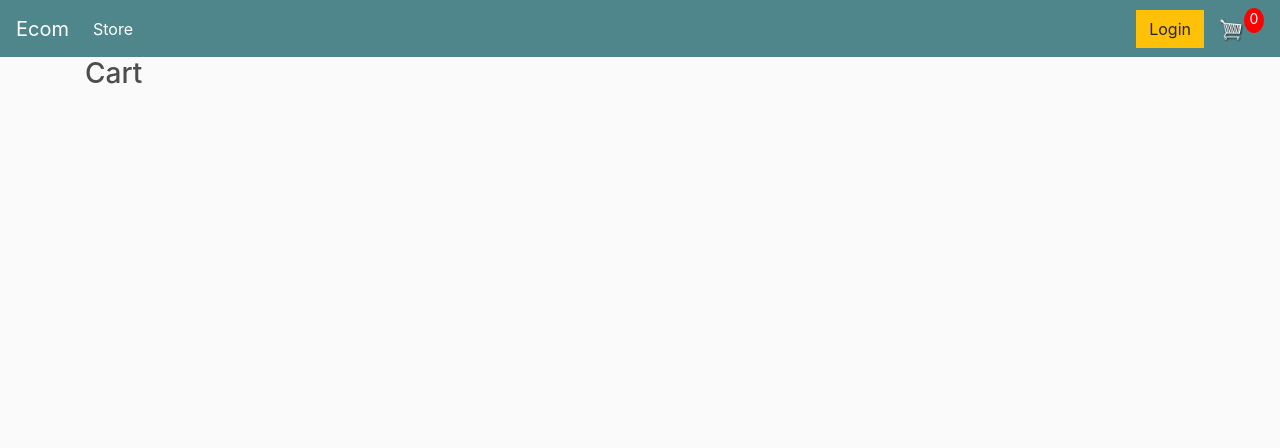
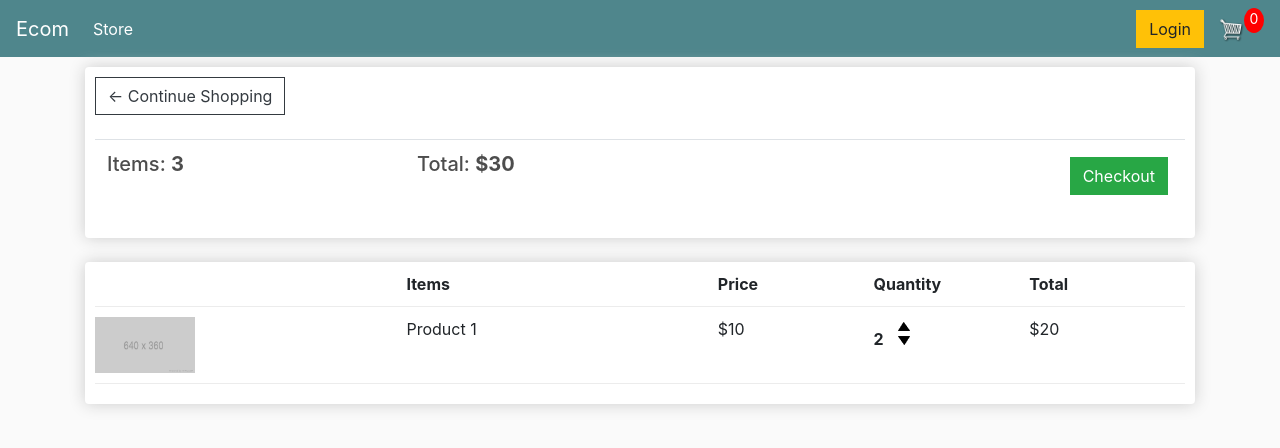
Before and after one commit to mustafasmnc/DjangoEcommerce, a Django app: page /cart/ in a window 1280 px wide. Shown: the top 448 px of the page. Run offline with Django 3.2, Linux system fonts and the light colour scheme; lists and menus that the app fills with data are empty; some libraries are stand-ins or nearby versions.

Commit message:
Style Cart Page

```diff
--- a/ecommerce/store/templates/store/cart.html
+++ b/ecommerce/store/templates/store/cart.html
@@ -2,6 +2,53 @@
 {% load static %}
 {% block content %}
 
-<h3>Cart</h3>
+<div class="row">
+    <div class="col-lg-12">
+        <div class="box-element">
+            <a class="btn btn-outline-dark" href="{% url 'store' %}">&#x2190; Continue Shopping</a>
+            <br>
+            <br>
+            <table class="table">
+                <tr>
+                    <th>
+                        <h5>Items: <strong>3</strong></h5>
+                    </th>
+                    <th>
+                        <h5>Total: <strong>$30</strong></h5>
+                    </th>
+                    <th>
+                        <a style="float:right;margin:5px;" class="btn btn-success"
+                            href="{% url 'checkout' %}">Checkout</a>
+                    </th>
+                </tr>
+            </table>
+        </div>
+        <br>
+        <div class="box-element">
+            <div class="cart-row">
+                <div style="flex:2"></div>
+                <div style="flex:2"><strong>Items</strong></div>
+                <div style="flex:1"><strong>Price</strong></div>
+                <div style="flex:1"><strong>Quantity</strong></div>
+                <div style="flex:1"><strong>Total</strong></div>
+            </div>
+
+            <div class="cart-row">
+                <div style="flex:2"><img class="row-image" src="{% static 'images/placeholder.png' %}" alt=""></div>
+                <div style="flex:2">Product 1</div>
+                <div style="flex:1">$10</div>
+                <div style="flex:1">
+                    <p class="quantity">2</p>
+                    <div class="quantity">
+                        <img class="chg-quantity" src="{% static  'images/arrow-up.png' %}">
+
+                        <img class="chg-quantity" src="{% static  'images/arrow-down.png' %}">
+                    </div>
+                </div>
+                <div style="flex:1">$20</div>
+            </div>
+        </div>
+    </div>
+</div>
 
 {% endblock content %}
```
Also changed, not shown: ecommerce/static/images/arrow-down.png (added), ecommerce/static/images/arrow-up.png (added).
